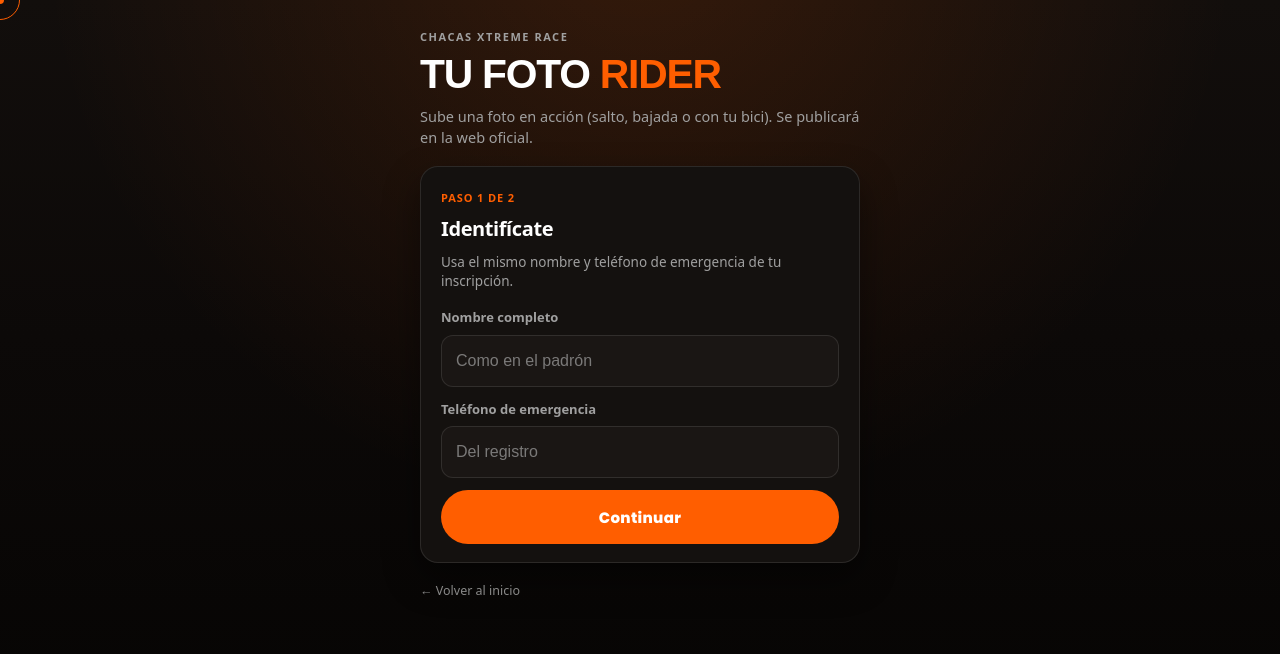
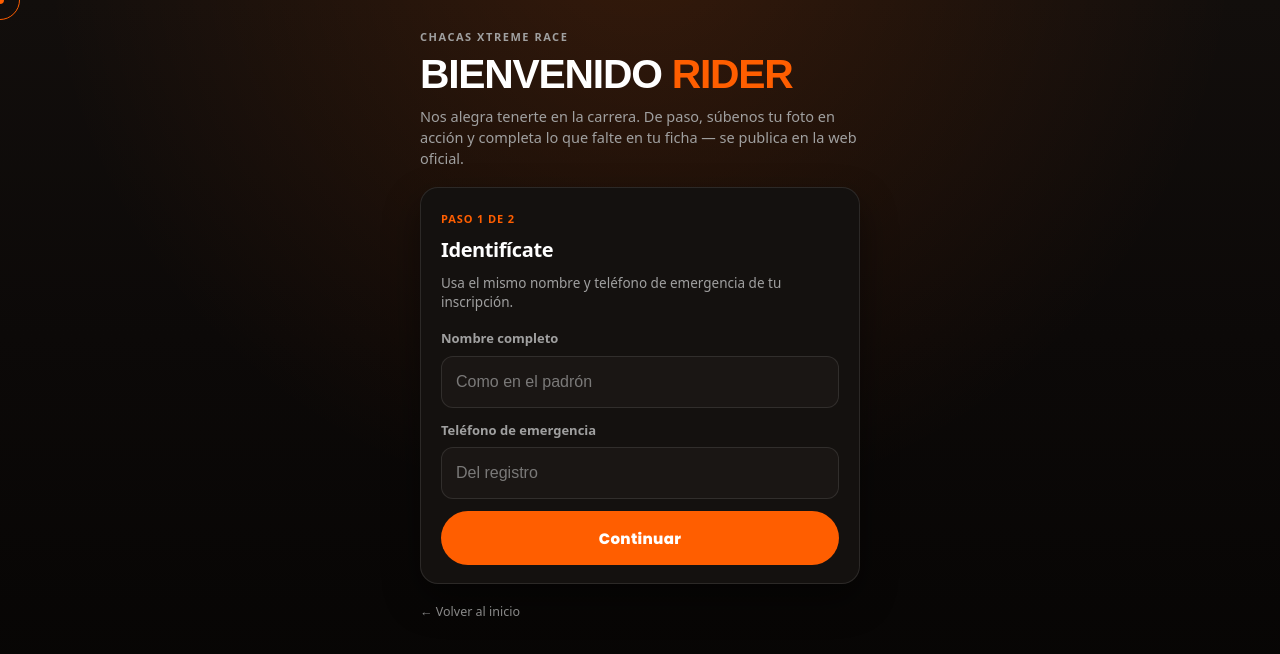
Before and after one commit to LMD-Mirko/CHACASXTREME-RACE, a Vue app: page /completar-perfil in a window 1280 px wide. Shown: the top 654 px of the page. Built offline with nearby package versions, Linux system fonts and the light colour scheme; no server answers; a web font is replaced by a local one.

Commit message:
feat: update welcome messaging and instructions in RiderProfileCompleteView for improved user engagement

```diff
--- a/src/features/profile/views/RiderProfileCompleteView.vue
+++ b/src/features/profile/views/RiderProfileCompleteView.vue
@@ -6,9 +6,9 @@
       <!-- HEADER -->
       <header class="rp-hero" :class="{ 'is-in': gateIn }">
         <p class="rp-brand">Chacas Xtreme Race</p>
-        <h1>Tu foto <span>rider</span></h1>
+        <h1>Bienvenido <span>rider</span></h1>
         <p class="rp-lede">
-          Sube una foto en acción (salto, bajada o con tu bici). Se publicará en la web oficial.
+          Nos alegra tenerte en la carrera. De paso, súbenos tu foto en acción y completa lo que falte en tu ficha — se publica en la web oficial.
         </p>
       </header>
 
```
